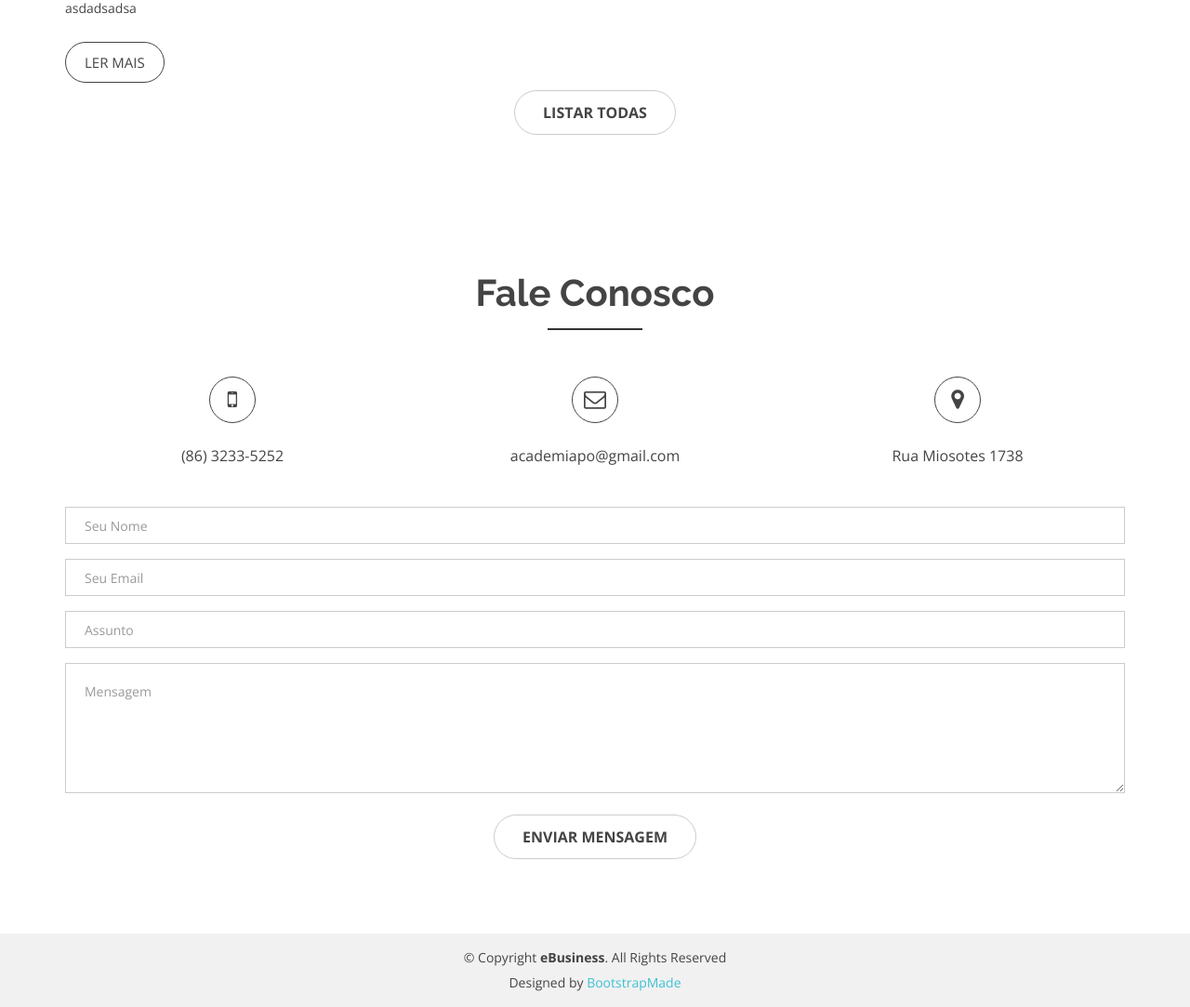
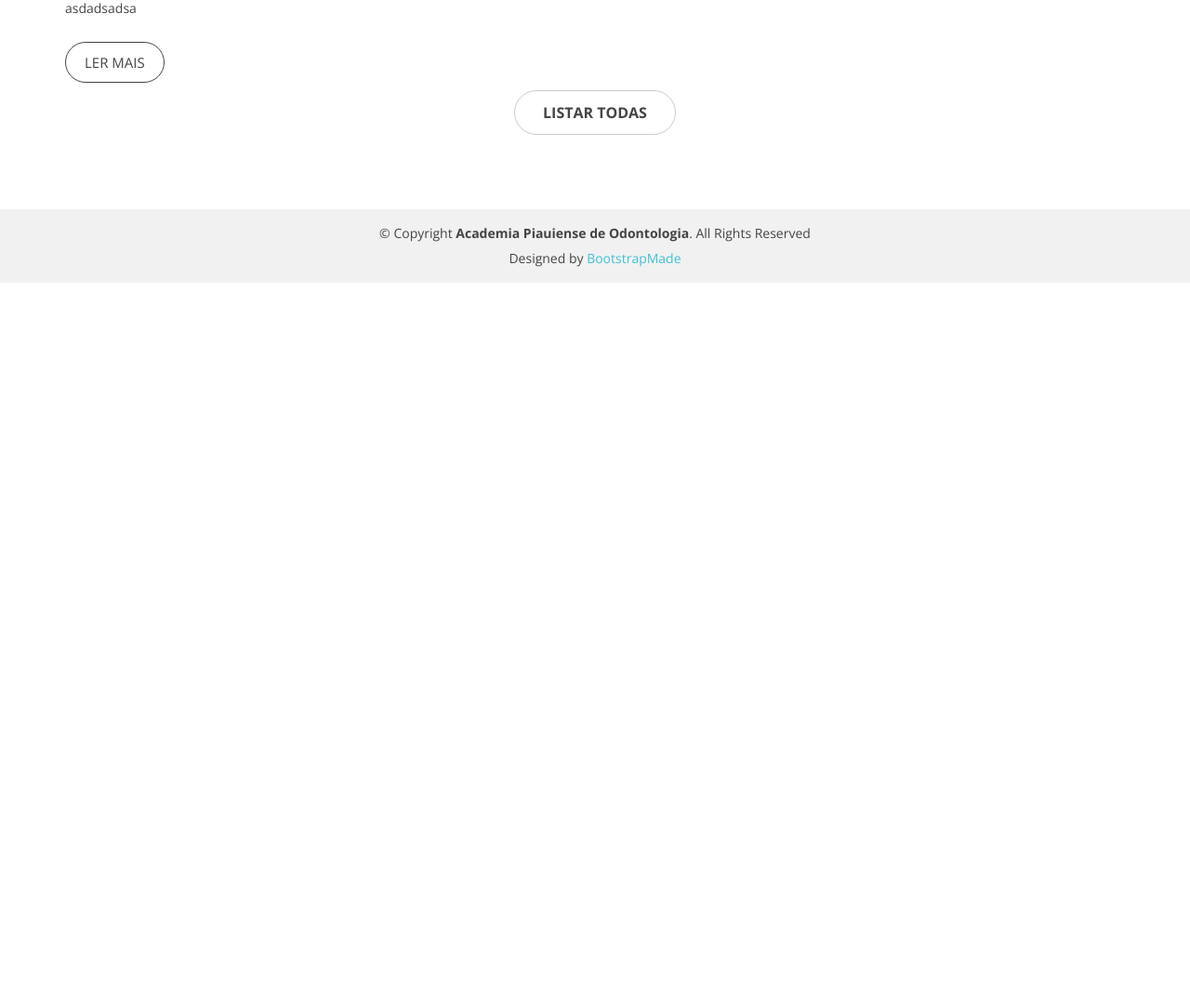
Before and after one commit to AlexandreLages/apooi, a Django app: page / in a window 1280 px wide. Shown: the part 2639-3722 px from the top of the page at 93% size. After the commit the page ends 2943 px from the top, so only its background shows below. Run offline with Django 3.2, Linux system fonts and the light colour scheme; data comes from the database, SQL or seed files in the repository; some libraries are stand-ins or nearby versions.

Commit message:
Alterações no index

```diff
--- a/front/templates/index.html
+++ b/front/templates/index.html
@@ -254,7 +254,7 @@
   </div>
   <!-- End Blog -->
   <!-- Start contact Area -->
-  <div id="contatos" class="contact-area">
+  <!--<div id="contatos" class="contact-area">
     <div class="contact-inner area-padding">
       <div class="contact-overly"></div>
       <div class="container ">
@@ -266,7 +266,7 @@
           </div>
         </div>
         <div class="row">
-          <!-- Start contact icon column -->
+
           <div class="col-md-4 col-sm-4 col-xs-12">
             <div class="contact-icon text-center">
               <div class="single-icon">
@@ -277,7 +277,7 @@
               </div>
             </div>
           </div>
-          <!-- Start contact icon column -->
+
           <div class="col-md-4 col-sm-4 col-xs-12">
             <div class="contact-icon text-center">
               <div class="single-icon">
@@ -288,7 +288,7 @@
               </div>
             </div>
           </div>
-          <!-- Start contact icon column -->
+
           <div class="col-md-4 col-sm-4 col-xs-12">
             <div class="contact-icon text-center">
               <div class="single-icon">
@@ -301,7 +301,7 @@
           </div>
         </div>
         <div class="row">
-          <!-- Start  contact -->
+
           <div class="col-md-12 col-sm-12 col-xs-12">
             <div class="form contact-form">
               <div id="sendmessage">Sua mensagem foi enviada!</div>
@@ -328,11 +328,11 @@
               </form>
             </div>
           </div>
-          <!-- End Left contact -->
+
         </div>
       </div>
     </div>
-  </div>
+  </div>-->
   <!-- End Contact Area -->
 
   <!-- Start Footer bottom Area -->
@@ -343,7 +343,7 @@
           <div class="col-md-12 col-sm-12 col-xs-12">
             <div class="copyright text-center">
               <p>
-                &copy; Copyright <strong>eBusiness</strong>. All Rights Reserved
+                &copy; Copyright <strong>Academia Piauiense de Odontologia</strong>. All Rights Reserved
               </p>
             </div>
             <div class="credits">
```
